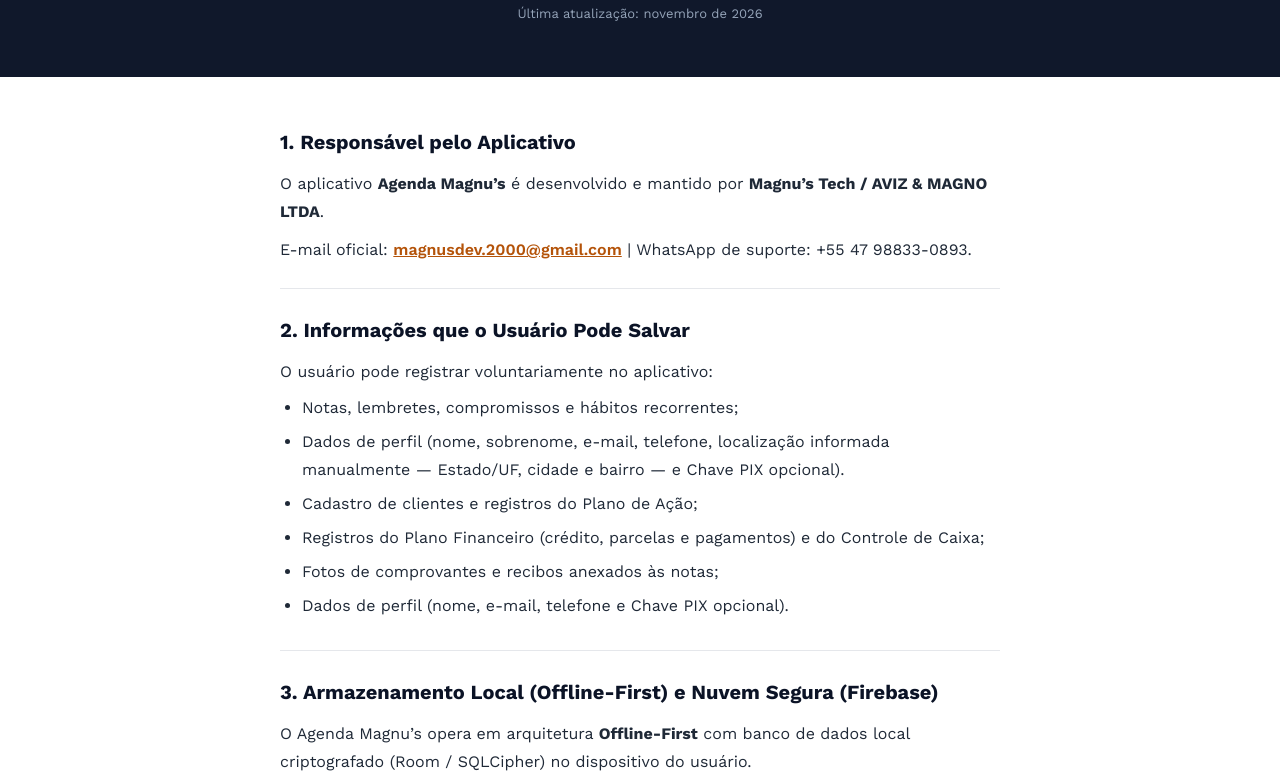
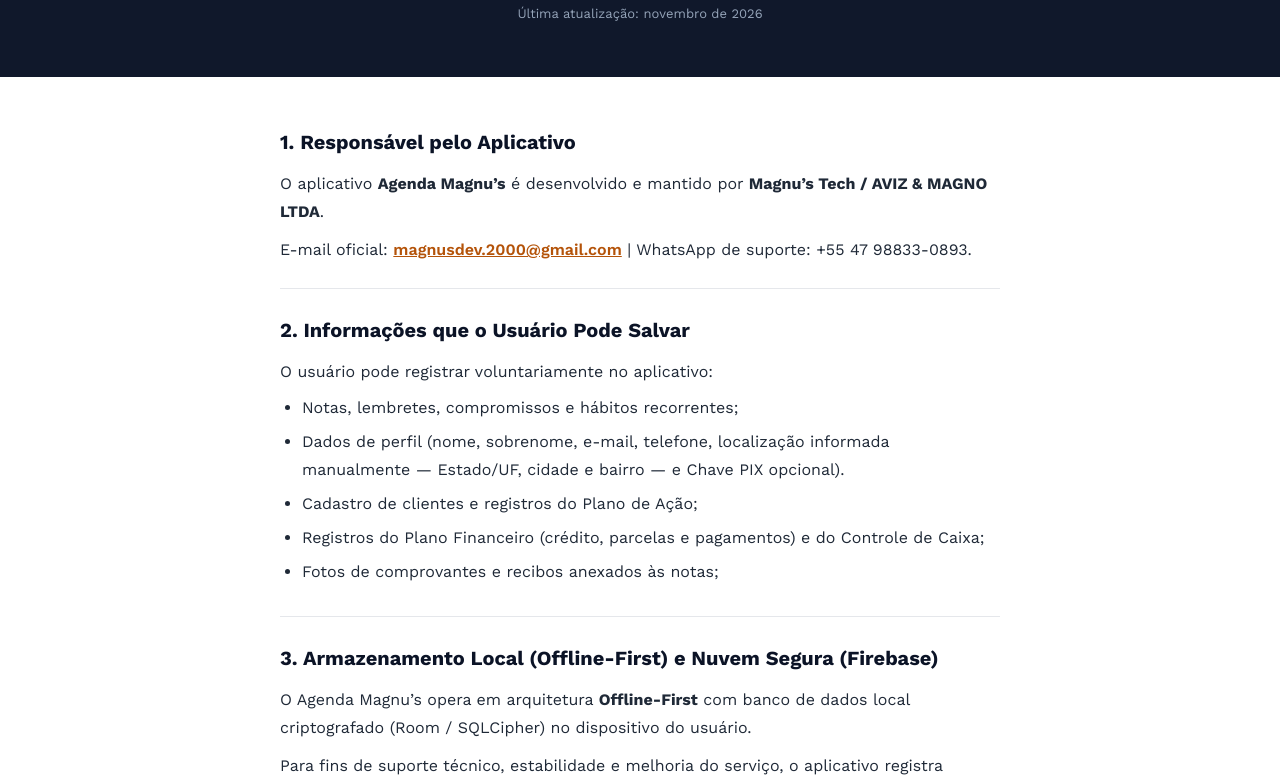
Before and after one commit to magnusdev2000/Pages, a plain HTML site: page privacidade.html in a window 1280 px wide. Shown: the part 261-1044 px from the top of the page. Drawn offline with nearby package versions, Linux system fonts and the light colour scheme.

Commit message:
Update privacidade.html

```diff
--- a/privacidade.html
+++ b/privacidade.html
@@ -110,7 +110,6 @@
         <li>Cadastro de clientes e registros do Plano de Ação;</li>
         <li>Registros do Plano Financeiro (crédito, parcelas e pagamentos) e do Controle de Caixa;</li>
         <li>Fotos de comprovantes e recibos anexados às notas;</li>
-        <li>Dados de perfil (nome, e-mail, telefone e Chave PIX opcional).</li>
       </ul>
     </section>
 
```
